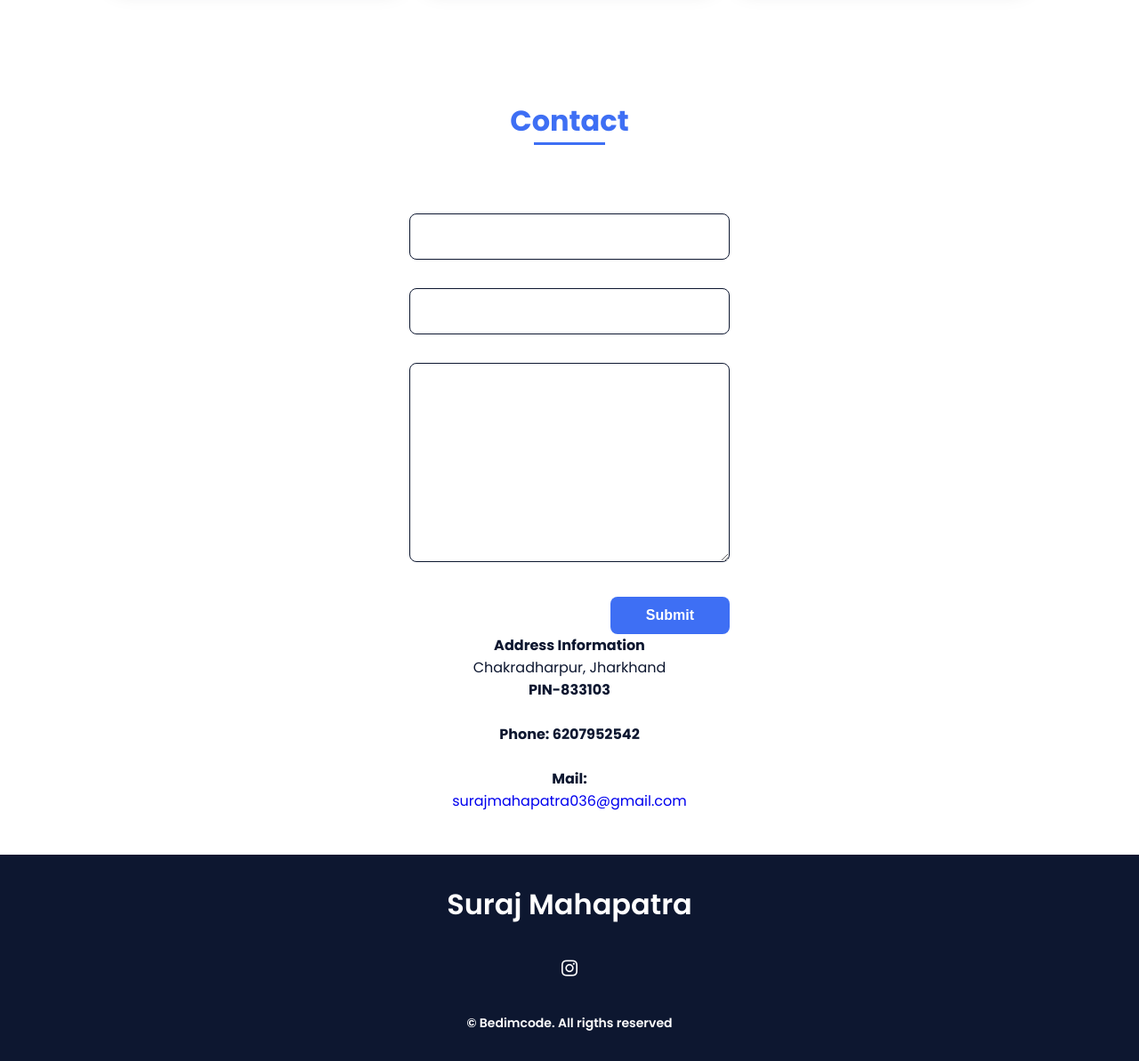
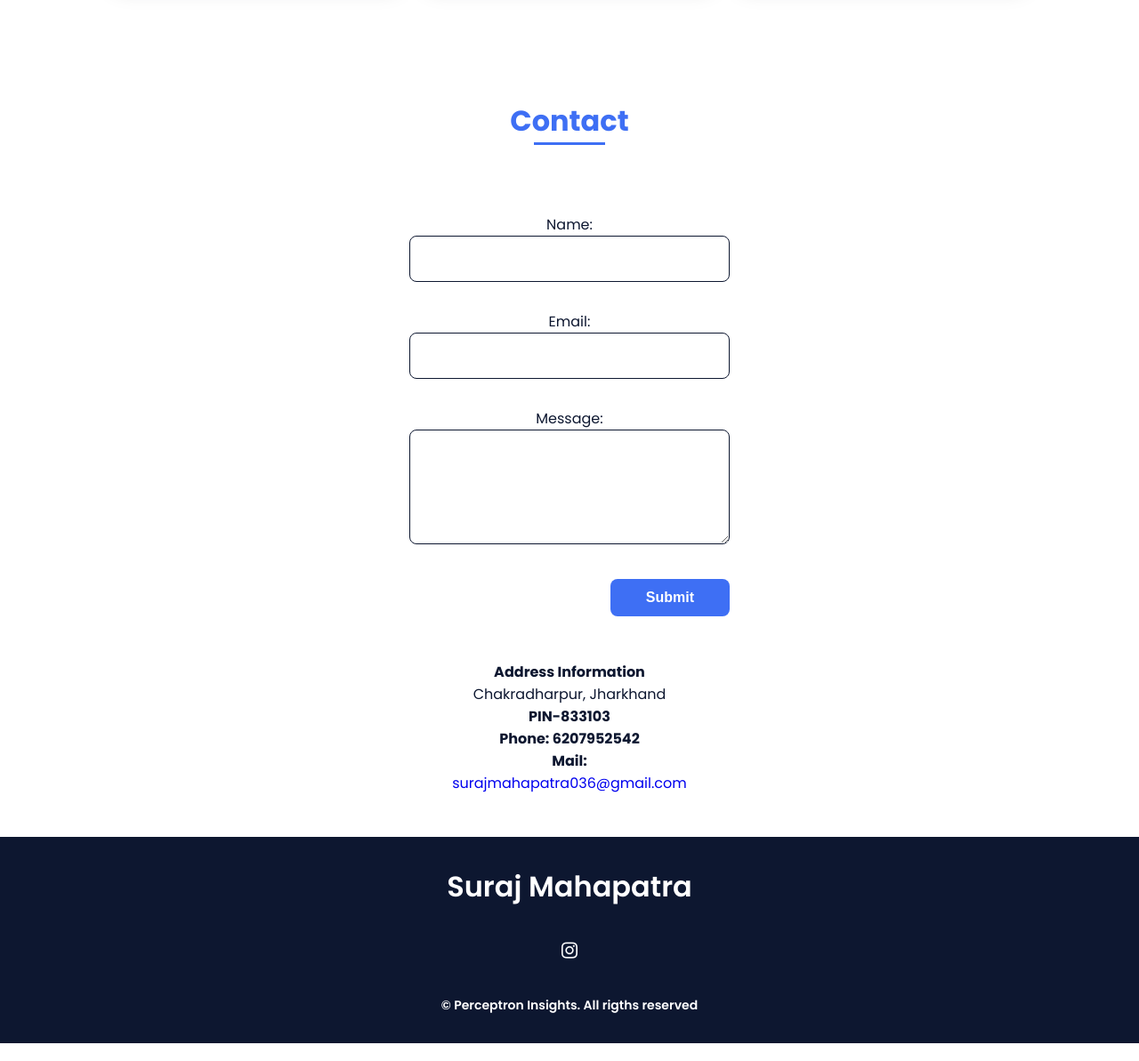
Before and after one commit to Suraj6542/Self-Portfolio, a Django app: page / in a window 1280 px wide. Shown: the part 3559-4752 px from the top of the page at 89% size. Run offline with Django 4.2, Linux system fonts and the light colour scheme.

Commit message:
all work has been done

```diff
--- a/portfolio/portfolioapp/static/index.css
+++ b/portfolio/portfolioapp/static/index.css
@@ -456,6 +456,7 @@ img {
   }
   .contact__container {
     justify-items: center;
+
   }
 }
 
@@ -528,3 +529,14 @@ img {
     width: 450px;
   }
 }
+
+.blink {
+  animation: blinker 1.5s linear infinite;
+  color: red;
+  font-family: sans-serif;
+}
+@keyframes blinker {
+  50% {
+      opacity: 0;
+  }
+}
--- a/portfolio/portfolioapp/templates/index.html
+++ b/portfolio/portfolioapp/templates/index.html
@@ -69,7 +69,7 @@
                     <g mask="url(#mask0)">
                         <path
                             d="M9.19024 145.964C34.0253 76.5814 114.865 54.7299 184.111 29.4823C245.804 6.98884 311.86 -14.9503 370.735 14.143C431.207 44.026 467.948 107.508 477.191 174.311C485.897 237.229 454.931 294.377 416.506 344.954C373.74 401.245 326.068 462.801 255.442 466.189C179.416 469.835 111.552 422.137 65.1576 361.805C17.4835 299.81 -17.1617 219.583 9.19024 145.964Z" />
-                            <image class="home__blob-img" x="50" y="60" href="{% static 'perfil.png' %}" />
+                        <image class="home__blob-img" x="50" y="60" href="{% static 'perfil.png' %}" />
                     </g>
                 </svg>
             </div>
@@ -209,23 +209,25 @@
 
             <div class="contact__container bd-grid">
                 <form action="{% url 'index' %}" method="post" class="contact__form">
+                    <center>
                     {% csrf_token %}
-
-                    <input type="text" name="Name" class="contact__input">
-                    <input type="mail" name="Email" class="contact__input">
-                    <textarea name="Description"cols="0" rows="10" class="contact__input"></textarea>
-                    <input type="submit" value="Submit" class="contact__button button">
+                    Name:<input type="text" name="Name" class="contact__input">
+                    Email:<input type="mail" name="Email" class="contact__input">
+                    Message:<textarea name="Description" cols="0" rows="5" class="contact__input"></textarea>
+                    <input type="submit" value="Submit" class="contact__button button"></center>
                 </form>
                 {% if messages %}
-            {% for msg in messages %}
-            <p>{{msg}}</p>
-            {% endfor %}
-        {% endif %}
+                {% for msg in messages %}
+                <marquee class="blink" width="60%" direction="left" height="100px">
+                    <p>{{msg}}</p>
+                </marquee>
+                {% endfor %}
+                {% endif %}
 
-
+<br><br>
                 <p><b>Address Information</b></p>
                 Chakradharpur, Jharkhand <br> <b>PIN-833103</b>
-                <br><b>Phone: 6207952542</b><br><b>Mail:</b>
+                <b>Phone: 6207952542</b><b>Mail:</b>
                 <a href="mailto:surajmahapatra036@gmaiul.com">surajmahapatra036@gmail.com</a>
             </div>
         </section>
@@ -239,7 +241,7 @@
             <a href="https://www.instagram.com/suraj_045__/" class="footer__icon"><i class='bx bxl-instagram'></i></a>
             <!-- <a href="#" class="footer__icon"><i class='bx bxl-twitter'></i></a> -->
         </div>
-        <p class="footer__copy">&#169; Bedimcode. All rigths reserved</p>
+        <p class="footer__copy">&#169; Perceptron Insights. All rigths reserved</p>
     </footer>
 
 
```
Also changed, not shown: portfolio/portfolioapp/forms.py (added, +8 -0 lines).
